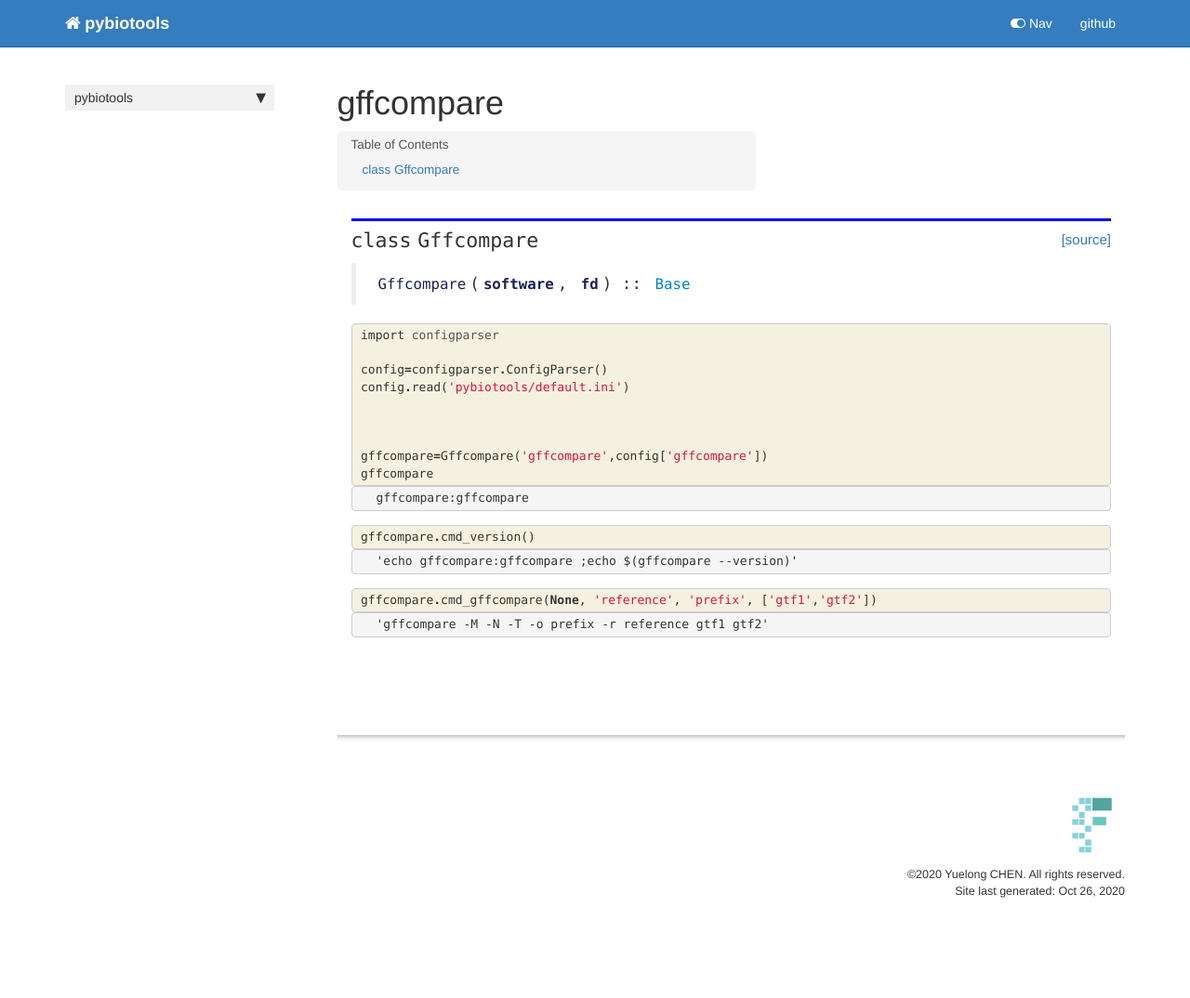
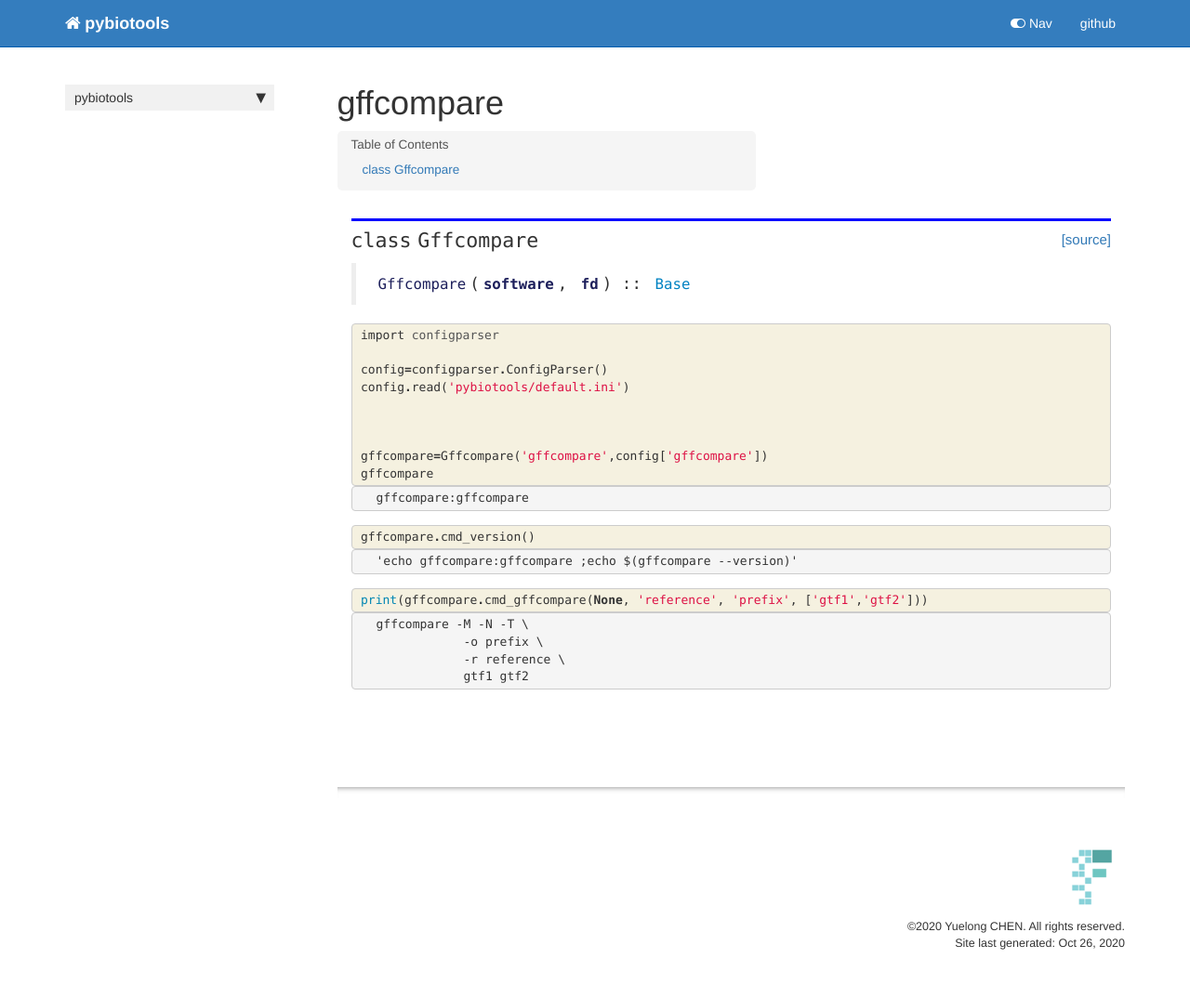
Before and after one commit to btrspg/pybiotools, a Jekyll site: the page built from docs/gffcompare.html, in a window 1280 px wide. Shown: the whole page at 93% size. Built offline with Jekyll 4.4.1, drawn with Linux system fonts in a browser that asks for light colours; nearby versions of some CDN libraries; comment, search, counter and statistics services are not loaded; before the commit the page ends 1019 px from its top, so only the background shows below that.

Commit message:
[M]: bug fix

```diff
--- a/docs/gffcompare.html
+++ b/docs/gffcompare.html
@@ -146,7 +146,7 @@ sidebar: home_sidebar
 
 <div class="inner_cell">
     <div class="input_area">
-<div class=" highlight hl-ipython3"><pre><span></span><span class="n">gffcompare</span><span class="o">.</span><span class="n">cmd_gffcompare</span><span class="p">(</span><span class="kc">None</span><span class="p">,</span> <span class="s1">&#39;reference&#39;</span><span class="p">,</span> <span class="s1">&#39;prefix&#39;</span><span class="p">,</span> <span class="p">[</span><span class="s1">&#39;gtf1&#39;</span><span class="p">,</span><span class="s1">&#39;gtf2&#39;</span><span class="p">])</span>
+<div class=" highlight hl-ipython3"><pre><span></span><span class="nb">print</span><span class="p">(</span><span class="n">gffcompare</span><span class="o">.</span><span class="n">cmd_gffcompare</span><span class="p">(</span><span class="kc">None</span><span class="p">,</span> <span class="s1">&#39;reference&#39;</span><span class="p">,</span> <span class="s1">&#39;prefix&#39;</span><span class="p">,</span> <span class="p">[</span><span class="s1">&#39;gtf1&#39;</span><span class="p">,</span><span class="s1">&#39;gtf2&#39;</span><span class="p">]))</span>
 </pre></div>
 
     </div>
@@ -158,12 +158,13 @@ sidebar: home_sidebar
 
 <div class="output_area">
 
-
-
-<div class="output_text output_subarea output_execute_result">
-<pre>&#39;gffcompare -M -N -T -o prefix -r reference gtf1 gtf2&#39;</pre>
+<div class="output_subarea output_stream output_stdout output_text">
+<pre>gffcompare -M -N -T \
+            -o prefix \
+            -r reference \
+            gtf1 gtf2
+</pre>
 </div>
-
 </div>
 
 </div>
```
Also changed, not shown: 1 other file.
